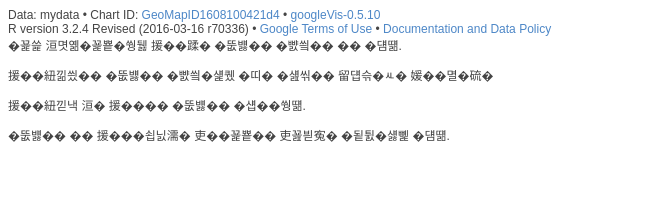
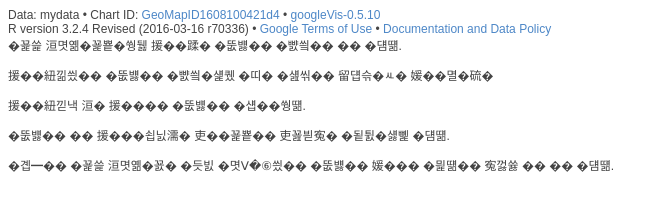
Before and after one commit to swk15/swk15.github.io, a plain HTML site: page geochart.html in a window 1280 px wide. Shown: the whole page, without its empty margins (0-668 px from the left). Drawn offline with Linux system fonts and the light colour scheme; a script that the page names is missing.

Commit message:
Update geochart.html

```diff
--- a/geochart.html
+++ b/geochart.html
@@ -770,6 +770,7 @@ callbacks.shift()();
 <p> 국가명이나 소득을 확인하고 싶은 나라에 마우스를 가져가면</p>
 <p> 국가명과 그 국가의 소득이 나타난다.</p>
 <p> 소득이 큰 국가일수록 지도에는 진하게 색칠되어 있다.</p>
+<p> 우리는 위의 그래프를 통해 노르웨이의 소득이 가장 높다는 것을 알 수 있다.</p>
 </div>
 </body>
 </html>
```
